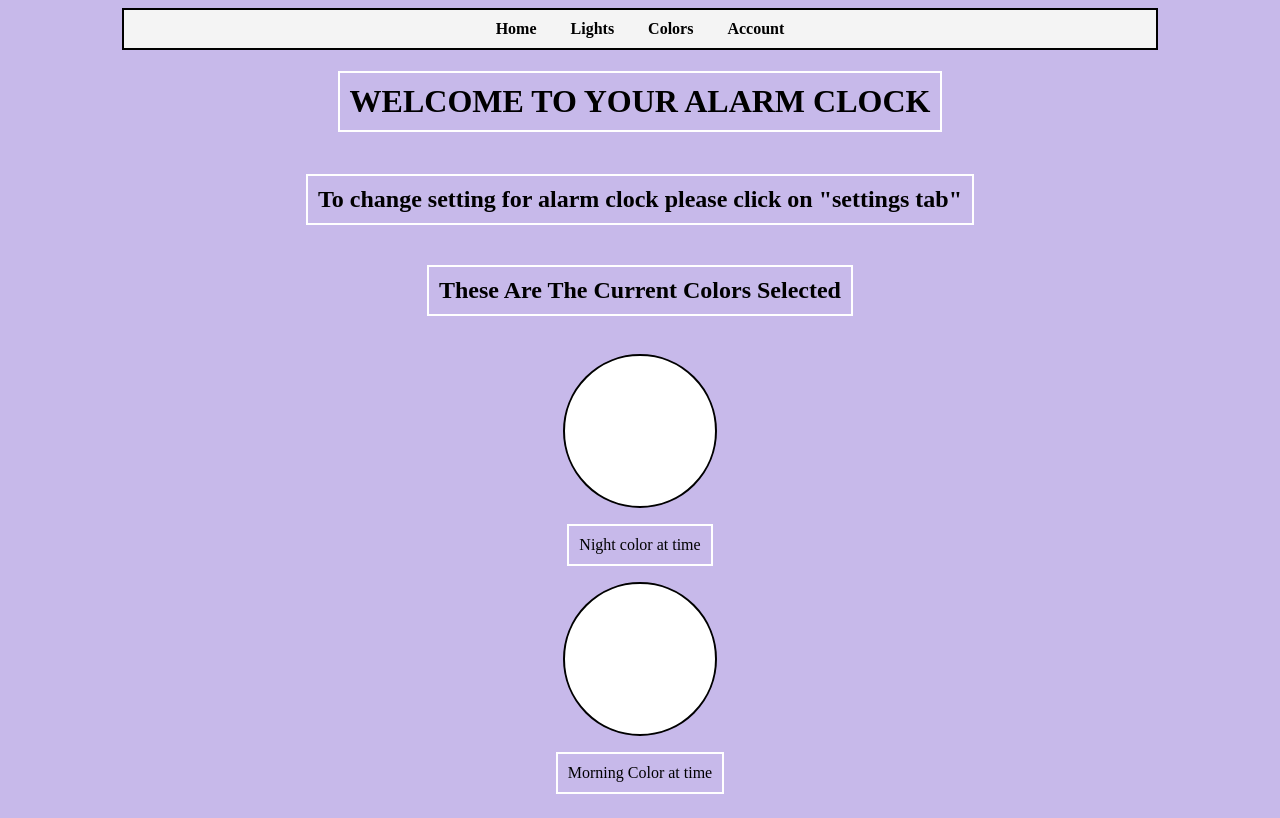
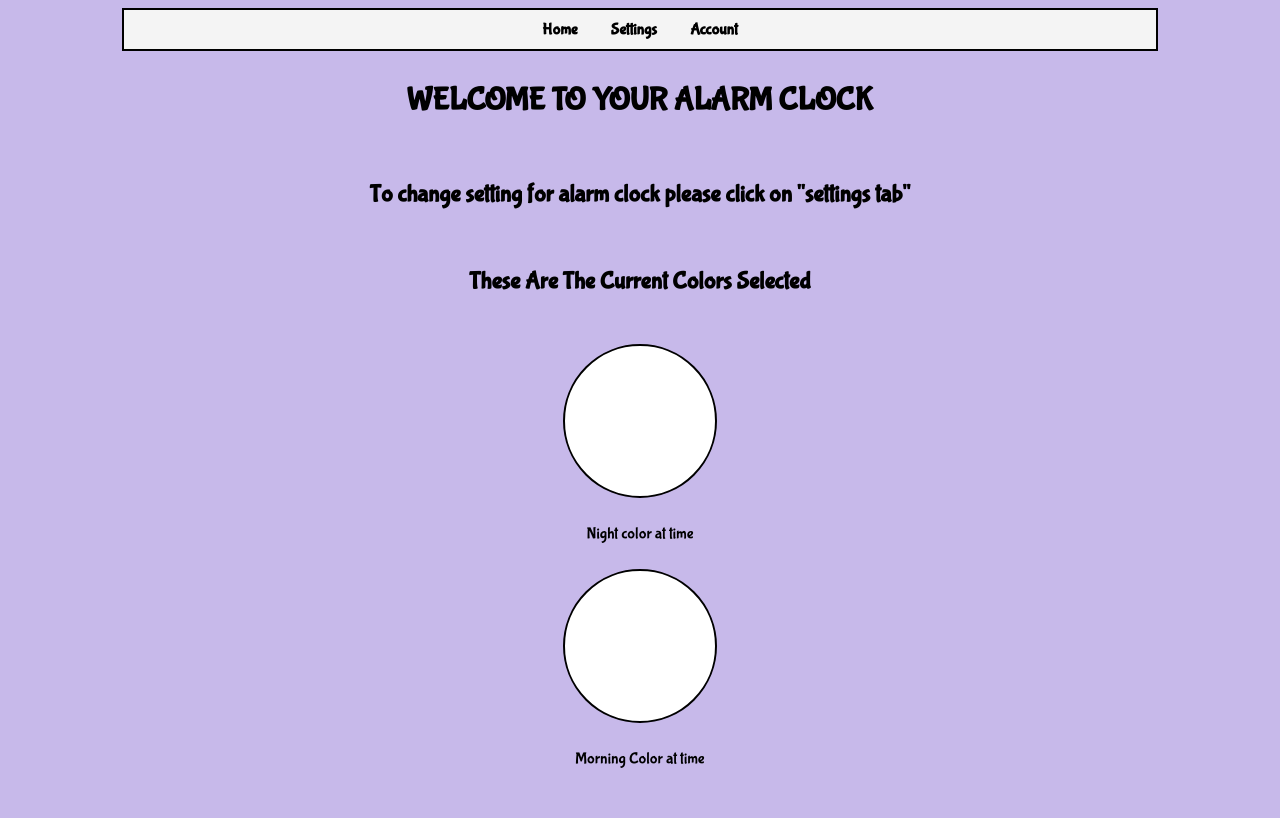
Before and after one commit to oliver-kielian/Children-s-Alarm-Clock, a Flask app: page /home in a window 1280 px wide. After the commit the page ends 768 px from the top, so only its background shows below. Run offline with Flask 3, Linux system fonts and the light colour scheme.

Commit message:
Fixed page layout for settings, added fun font

```diff
--- a/Templates/base.html
+++ b/Templates/base.html
@@ -4,6 +4,8 @@
         <meta charset="UTF-8">
         <link href="/static/style.css" rel="stylesheet">
         <meta name="viewport" content="width=device-width, initial-scale=1.0">
+        <link href="https://fonts.googleapis.com/css2?family=Bubblegum+Sans&display=swap" rel="stylesheet">
+
         <title>{% block title %}{% endblock %}</title>
     </head>
     <body>
--- a/server.py
+++ b/server.py
@@ -97,14 +97,9 @@ def setMorningAlarm():
 def home():
     return render_template('home.html')
 
-
-@app.route('/lights', methods=['GET'])
-def lights():
-    return render_template('lights.html')
-
-@app.route('/colors', methods=['GET'])
+@app.route('/settings', methods=['GET'])
 def colors():
-    return render_template('colors.html')
+    return render_template('settings.html')
 
 @app.route('/account', methods=['GET'])
 def account():
--- a/static/style.css
+++ b/static/style.css
@@ -1,3 +1,7 @@
+body {
+  font-family: 'Bubblegum Sans', sans-serif;
+}
+
 nav {
   width: 80%;
   max-width: 1200px;
@@ -35,11 +39,10 @@ body {
 }
 
 h1, h2, h3, h4, h5, h6, p {
-  border: 2px solid white; /* White border around headings */
   padding: 10px;
 }
 
-.color, .lights {
+.color, .light, .settings{
   display: flex;
   flex-direction: row;
   align-items: center;
@@ -65,6 +68,7 @@ button, .btn {
   border-radius: 25px;
   cursor: pointer;
   transition: background-color 0.3s ease, transform 0.2s ease;
+  font-family: 'Bubblegum Sans', sans-serif;
 }
 
 button:hover, .btn:hover {
--- a/templates/navBar.html
+++ b/templates/navBar.html
@@ -4,14 +4,14 @@
         <meta charset="UTF-8">
         <link href="/static/style.css" rel="stylesheet">
         <meta name="viewport" content="width=device-width, initial-scale=1.0">
+        <link href="https://fonts.googleapis.com/css2?family=Bubblegum+Sans&display=swap" rel="stylesheet">
         <title>{% block title %}{% endblock %}</title>
     </head>
     <body>
         <nav>
             <ul>
                 <li><a href="/home">Home</a></li>
-                <li><a href="/lights">Lights</a></li>
-                <li><a href="/colors">Colors</a></li>
+                <li><a href="/settings">Settings</a></li>
                 <li><a href="/account">Account</a></li>
             </ul>
         </nav>
```
Also changed, not shown: static/ColorCircles.js (added, +13 -0 lines), templates/lights.html (deleted, +0 -27 lines), templates/settings.html (renamed from templates/colors.html, +12 -6 lines).
